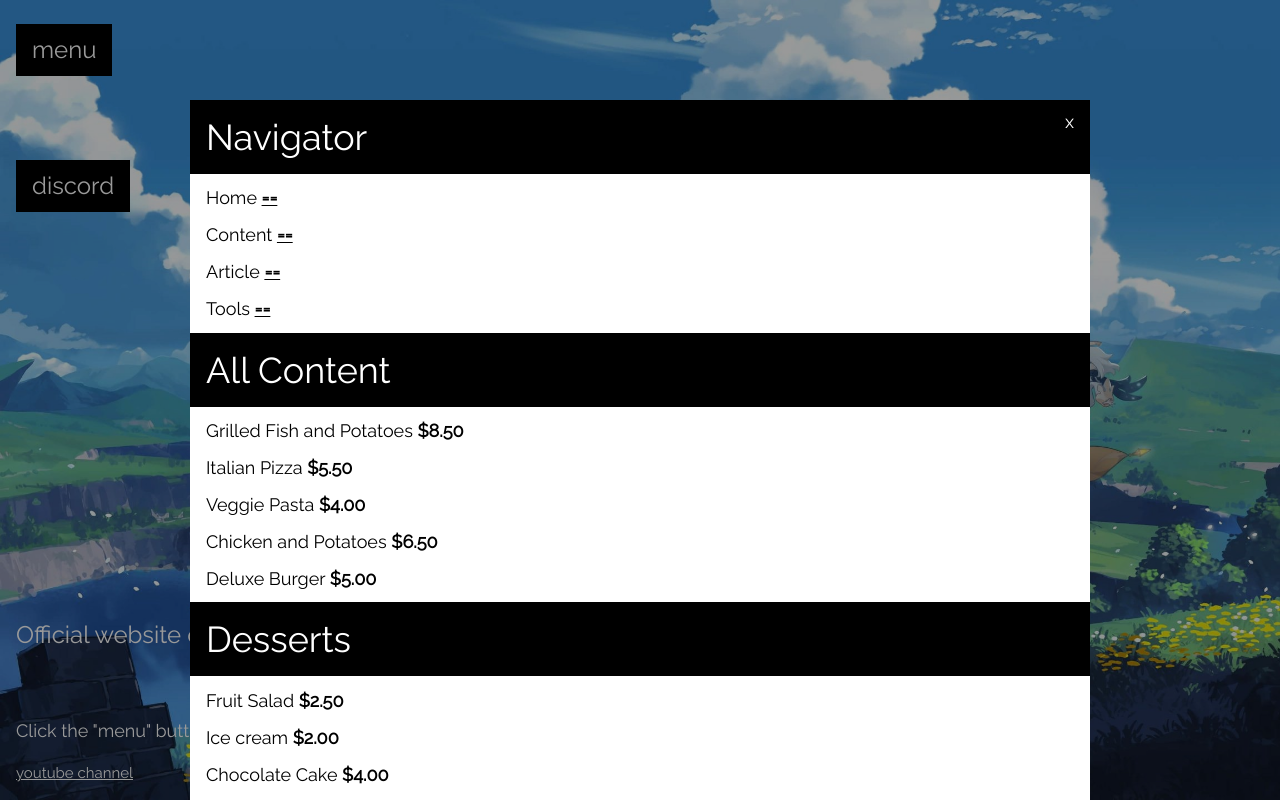
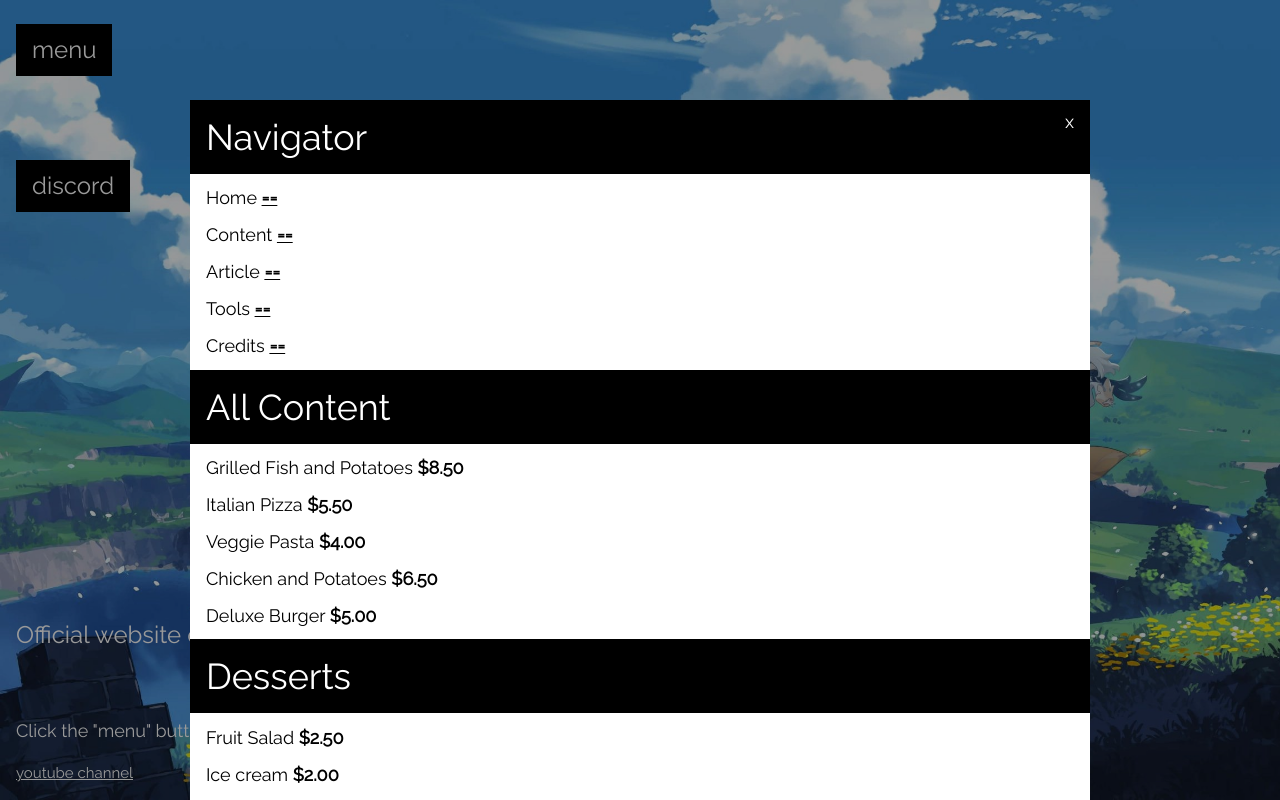
Before and after one commit to MiniAdelio/minixz.id, a plain HTML site: page index.html in a window 1280 px wide. Both pictures are taken after a click on the button "menu". Drawn offline with nearby package versions, Linux system fonts and the light colour scheme.

Commit message:
Update index.html
penambahan cred

```diff
--- a/index.html
+++ b/index.html
@@ -46,6 +46,7 @@ body, html {height: 100%}
       <h5>Content <b><a href="https://youtube.com/@minixz2?si=Lvy7UxkjjK7CIvj4" target="_blank">==</a></b></h5>
       <h5>Article <b><a href="link" target="_blank">==</a></b></h5>
       <h5>Tools <b><a href="link" target="_blank">==</a></b></h5>
+      <h5>Credits <b><a href="link" target="_blank">==</a></b></h5>
     </div>
     <div class="w3-container w3-black">
       <h1>All Content</h1>
```
